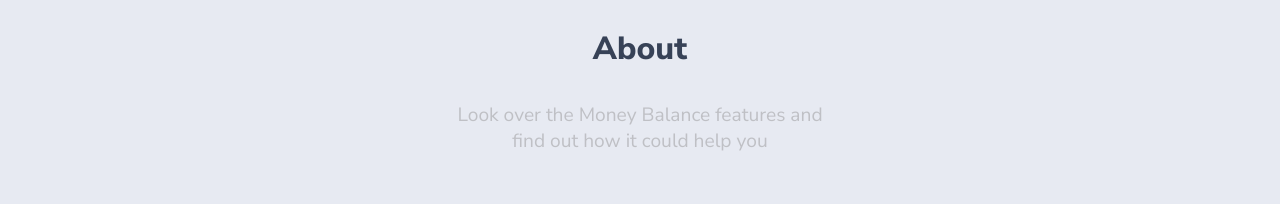
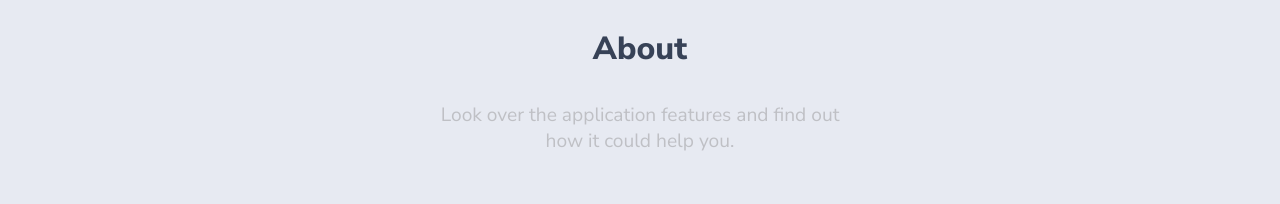
Before and after one commit to wojtek99955/money-balance, a React (Vite) app in the folder client/: page / in a window 1280 px wide. Shown: the part 1073-1277 px from the top of the page. Built offline with nearby package versions, Linux system fonts and the light colour scheme.

Commit message:
update content

```diff
--- a/client/src/components/StartPage/About/About.tsx
+++ b/client/src/components/StartPage/About/About.tsx
@@ -36,7 +36,7 @@
     <Container>
       <h2>About</h2>
       <p>
-        Look over the Money Balance features and find out how it could help you
+        Look over the application features and find out how it could help you.
       </p>
       <GridContainer>
         {descriptions.map((item: Description) => {
```
